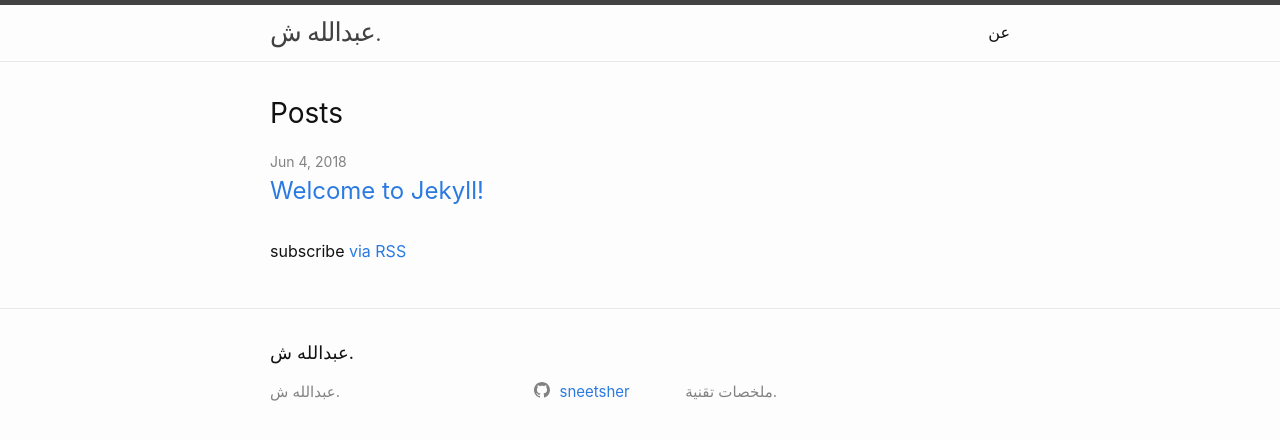
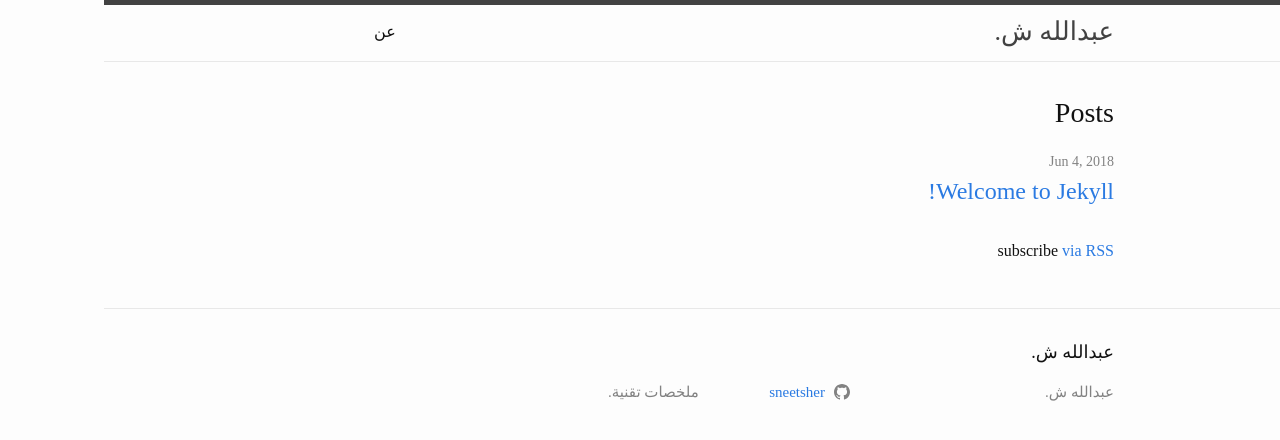
Before and after one commit to sneetsher/sneetsher.github.io, a Jekyll site: the page built from index.md, in a window 1280 px wide. Shown: the top 440 px of the page. Built offline with Jekyll 4.4.1, drawn with Linux system fonts in a browser that asks for light colours; some web fonts are replaced.

Commit message:
Add RTL support

```diff
--- a/_sass/minima.scss
+++ b/_sass/minima.scss
@@ -2,7 +2,18 @@
 
 // Define defaults for each variable.
 
+/* RTL */
+$base-direction: rtl !default;
+$side-start: right;
+$side-end: left;
+@font-face {
+  font-family: Amiri;
+  src: url(https://lib.arvancloud.com/ar/font/Amiri/Amiri.woff2);
+}
+/* RTL end */
+
 $base-font-family: -apple-system, BlinkMacSystemFont, "Segoe UI", Roboto, Helvetica, Arial, sans-serif, "Apple Color Emoji", "Segoe UI Emoji", "Segoe UI Symbol" !default;
+$base-font-family: Amiri; /* RTL */
 $base-font-size:   16px !default;
 $base-font-weight: 400 !default;
 $small-font-size:  $base-font-size * 0.875 !default;
@@ -18,7 +29,7 @@ $grey-color:       #828282 !default;
 $grey-color-light: lighten($grey-color, 40%) !default;
 $grey-color-dark:  darken($grey-color, 25%) !default;
 
-$table-text-align: left !default;
+$table-text-align: $side-start !default;
 
 // Width of the content area
 $content-width:    800px !default;
--- a/_sass/minima/_base.scss
+++ b/_sass/minima/_base.scss
@@ -1,3 +1,13 @@
+/* rtl */
+body {
+  direction: $base-direction;
+}
+
+pre, code {
+  direction: ltr;
+}
+/* RTL end */
+
 /**
  * Reset some basic elements
  */
@@ -75,7 +85,7 @@ figcaption {
  * Lists
  */
 ul, ol {
-  margin-left: $spacing-unit;
+ margin-#{$side-start}: $spacing-unit;
 }
 
 li {
@@ -127,10 +137,10 @@ a {
  */
 blockquote {
   color: $grey-color;
-  border-left: 4px solid $grey-color-light;
-  padding-left: $spacing-unit / 2;
+  border-#{$side-start}: 4px solid $grey-color-light;
+  padding-#{$side-start}: $spacing-unit / 2;
   @include relative-font-size(1.125);
-  letter-spacing: -1px;
+  /* letter-spacing: -1px; */ /* RTL */
   font-style: italic;
 
   > :last-child {
@@ -210,7 +220,7 @@ pre {
     height: 16px;
     display: inline-block;
     fill: #{$grey-color};
-    padding-right: 5px;
+    padding-#{$side-end}: 5px;
     vertical-align: text-top;
 }
 
--- a/_sass/minima/_layout.scss
+++ b/_sass/minima/_layout.scss
@@ -14,9 +14,9 @@
   @include relative-font-size(1.625);
   font-weight: 300;
   line-height: $base-line-height * $base-font-size * 2.25;
-  letter-spacing: -1px;
+  /* letter-spacing: -1px; */ /* RTL */
   margin-bottom: 0;
-  float: left;
+  float: $side-start;
 
   &,
   &:visited {
@@ -25,7 +25,7 @@
 }
 
 .site-nav {
-  float: right;
+  float: $side-end;
   line-height: $base-line-height * $base-font-size * 2.25;
 
   .nav-trigger {
@@ -42,22 +42,22 @@
 
     // Gaps between nav items, but not on the last one
     &:not(:last-child) {
-      margin-right: 20px;
+      margin-#{$side-end}: 20px;
     }
   }
 
   @include media-query($on-palm) {
     position: absolute;
     top: 9px;
-    right: $spacing-unit / 2;
+    $side-end: $spacing-unit / 2;
     background-color: $background-color;
     border: 1px solid $grey-color-light;
     border-radius: 5px;
-    text-align: right;
+    text-align: $side-end;
 
     label[for="nav-trigger"] {
       display: block;
-      float: right;
+      float: $side-end;
       width: 36px;
       height: 36px;
       z-index: 2;
@@ -66,7 +66,7 @@
 
     .menu-icon {
       display: block;
-      float: right;
+      float: $side-end;
       width: 36px;
       height: 26px;
       line-height: 0;
@@ -93,9 +93,9 @@
       padding: 5px 10px;
 
       &:not(:last-child) {
-        margin-right: 0;
+        margin-#{$side-end}: 0;
       }
-      margin-left: 20px;
+      margin-#{$side-start}: 20px;
     }
   }
 }
@@ -118,20 +118,20 @@
 .contact-list,
 .social-media-list {
   list-style: none;
-  margin-left: 0;
+  margin-#{$side-start}: 0;
 }
 
 .footer-col-wrapper {
   @include relative-font-size(0.9375);
   color: $grey-color;
-  margin-left: -$spacing-unit / 2;
+  margin-#{$side-start}: -$spacing-unit / 2;
   @extend %clearfix;
 }
 
 .footer-col {
-  float: left;
+  float: $side-start;
   margin-bottom: $spacing-unit / 2;
-  padding-left: $spacing-unit / 2;
+  padding-#{$side-start}: $spacing-unit / 2;
 }
 
 .footer-col-1 {
@@ -188,7 +188,7 @@
 }
 
 .post-list {
-  margin-left: 0;
+  margin-#{$side-start}: 0;
   list-style: none;
 
   > li {
@@ -217,7 +217,7 @@
 
 .post-title {
   @include relative-font-size(2.625);
-  letter-spacing: -1px;
+  /* letter-spacing: -1px; */ /* RTL */
   line-height: 1;
 
   @include media-query($on-laptop) {
```
